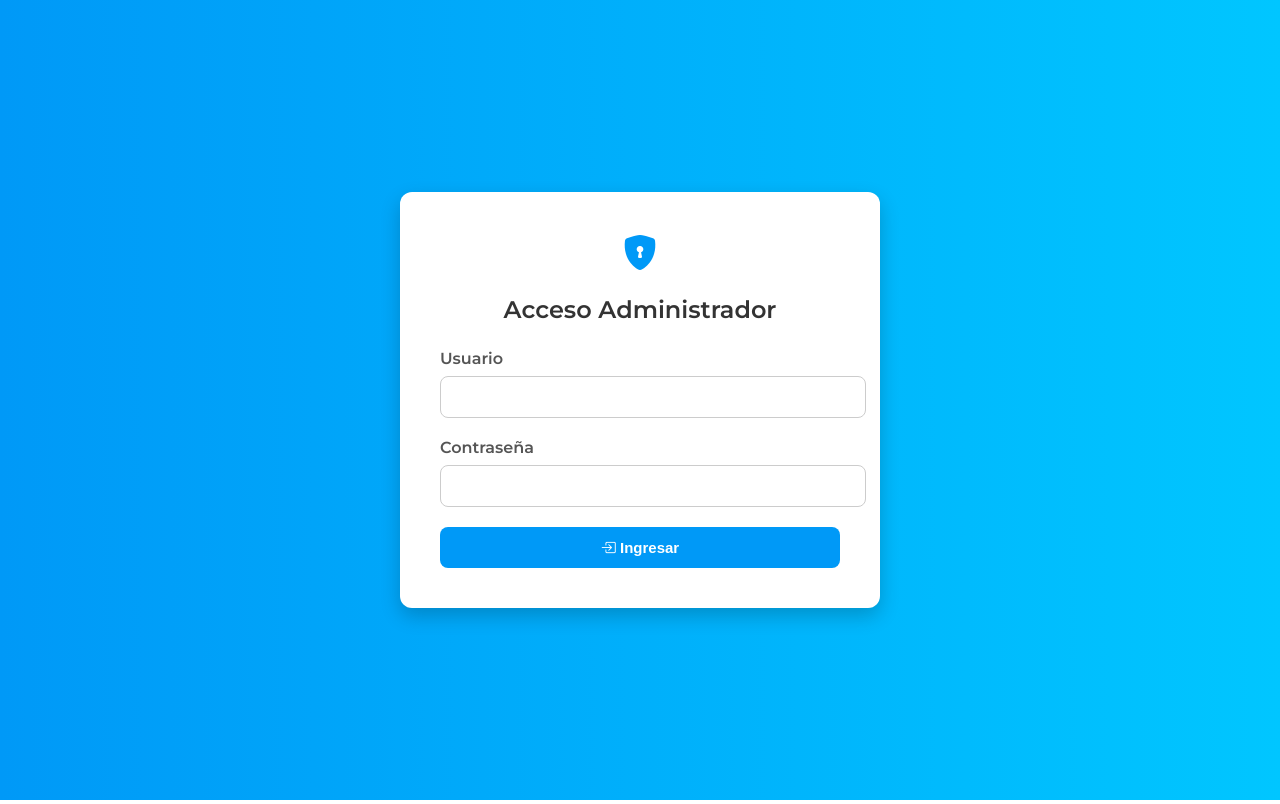
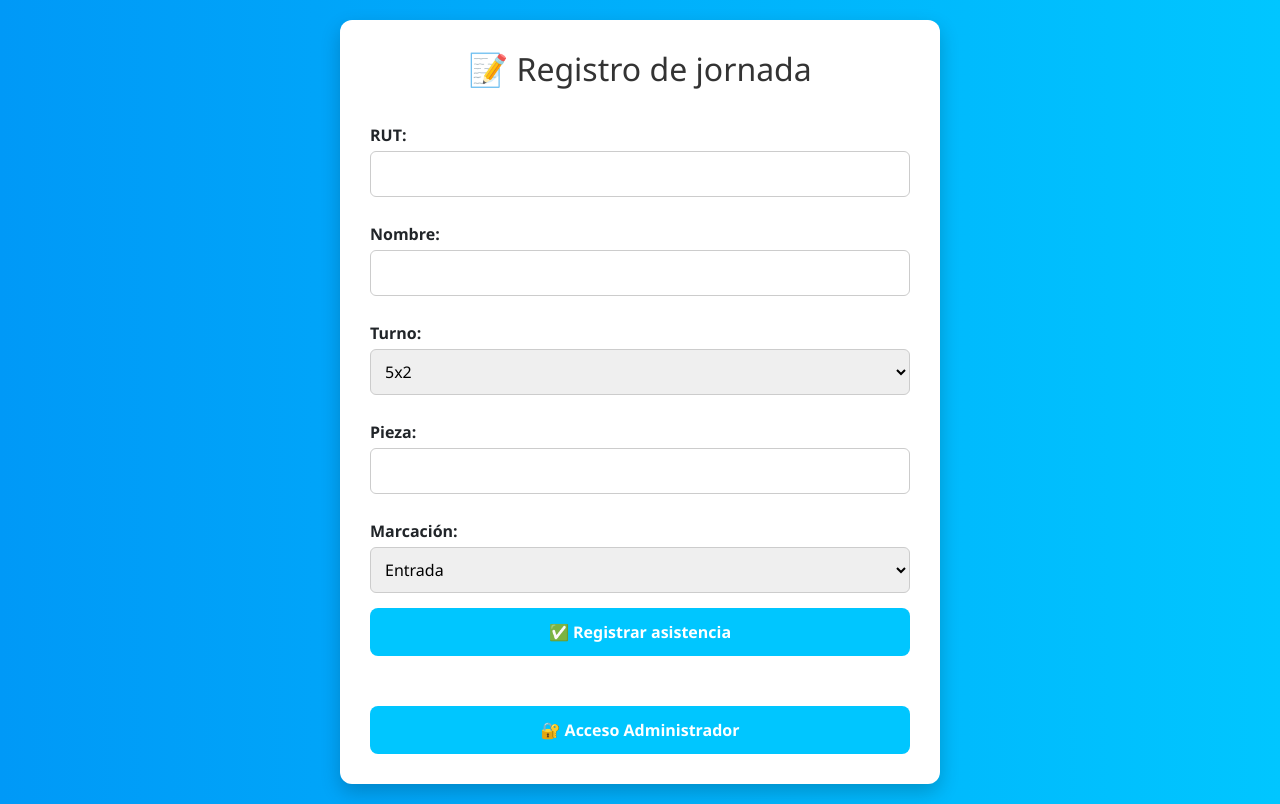
Before and after one commit to camiloreygadas/asistencia-qr, a Flask app: page / in a window 1280 px wide. Run offline with Flask 3, Linux system fonts and the light colour scheme.

Commit message:
Actualización de archivos

```diff
--- a/app.py
+++ b/app.py
@@ -1,15 +1,14 @@
-from flask import Flask, render_template, request, redirect, url_for, send_file
+from flask import Flask, render_template, request, redirect, send_file, url_for
 from flask_login import LoginManager, UserMixin, login_user, logout_user, login_required
 from datetime import datetime
-from io import BytesIO
 import pandas as pd
 import pytz
 import os
 
 app = Flask(__name__)
-app.secret_key = '280916'  # Cámbiala por una clave más segura
+app.secret_key = 'clave_segura_2025'
 
-# 🔐 Configuración Login
+# 🔐 Configuración de Login
 login_manager = LoginManager()
 login_manager.init_app(app)
 
@@ -18,19 +17,19 @@ class Usuario(UserMixin):
         self.id = id
 
 usuarios_validos = {
-    'admin': '280916'  # Cambia esto por tu clave real
+    'admin': 'super123'
 }
 
 @login_manager.user_loader
 def load_user(user_id):
     return Usuario(user_id)
 
-# 📝 Ruta para el formulario
+# 📝 Ruta de registro público
 @app.route('/')
 def formulario():
     return render_template('formulario.html')
 
-# 📌 Ruta para guardar el registro
+# 📥 Guardado de jornada
 @app.route('/registrar', methods=['POST'])
 def registrar():
     rut = request.form['rut']
@@ -45,17 +44,17 @@ def registrar():
     nuevo = pd.DataFrame([[rut, nombre, turno, pieza, tipo, fecha]],
                          columns=['RUT', 'Nombre', 'Turno', 'Pieza', 'Marcación', 'FechaHora'])
 
-    archivo_excel = 'registro.xlsx'
-    if os.path.exists(archivo_excel):
-        existente = pd.read_excel(archivo_excel)
+    archivo = 'registro.xlsx'
+    if os.path.exists(archivo):
+        existente = pd.read_excel(archivo)
         final = pd.concat([existente, nuevo], ignore_index=True)
     else:
         final = nuevo
 
-    final.to_excel(archivo_excel, index=False)
+    final.to_excel(archivo, index=False)
     return f"✅ Registro exitoso: {nombre} ({rut}) - {tipo} a las {fecha}"
 
-# 🔒 Ruta de login
+# 🔑 Login solo para descargar registros
 @app.route('/login', methods=['GET', 'POST'])
 def login():
     if request.method == 'POST':
@@ -68,24 +67,20 @@ def login():
             return "❌ Usuario o contraseña incorrecta."
     return render_template('login.html')
 
-# 🔓 Ruta de logout
+# 🚪 Cierre de sesión
 @app.route('/logout')
 @login_required
 def logout():
     logout_user()
     return redirect('/')
 
-# 📥 Ruta protegida para descargar el Excel
+# 📥 Descarga protegida del Excel
 @app.route('/descargar')
 @login_required
 def descargar_excel():
-    archivo_excel = 'registro.xlsx'
-    if os.path.exists(archivo_excel):
-        return send_file(archivo_excel, as_attachment=True)
+    archivo = 'registro.xlsx'
+    if os.path.exists(archivo):
+        return send_file(archivo, as_attachment=True)
     else:
         return "❌ No hay registros disponibles para descargar."
-
-# 🧪 Ejecutar localmente con debug
-if __name__ == '__main__':
-
     app.run(debug=True)
--- a/templates/formulario.html
+++ b/templates/formulario.html
@@ -2,108 +2,98 @@
 <html lang="es">
 <head>
   <meta charset="UTF-8">
-  <title>Acceso Administrador</title>
+  <title>Registro de jornada</title>
   <meta name="viewport" content="width=device-width, initial-scale=1.0">
-
-  <!-- Google Fonts + Icons -->
-  <link href="https://fonts.googleapis.com/css2?family=Montserrat:wght@400;600&display=swap" rel="stylesheet">
-  <link rel="stylesheet" href="https://cdn.jsdelivr.net/npm/bootstrap-icons@1.10.5/font/bootstrap-icons.css">
-
+  <link href="https://cdn.jsdelivr.net/npm/bootstrap@5.3.0/dist/css/bootstrap.min.css" rel="stylesheet">
   <style>
     body {
-      margin: 0;
       background: linear-gradient(to right, #0099f7, #00c6ff);
-      font-family: 'Montserrat', sans-serif;
-      display: flex;
-      height: 100vh;
-      align-items: center;
-      justify-content: center;
+      font-family: 'Segoe UI', sans-serif;
+      padding: 20px;
     }
-
     .form-container {
       background: white;
-      padding: 40px;
+      padding: 30px;
       border-radius: 12px;
       box-shadow: 0 8px 20px rgba(0, 0, 0, 0.2);
-      width: 100%;
-      max-width: 400px;
-      animation: fadeIn 1.2s ease-in-out;
+      max-width: 600px;
+      margin: auto;
+      animation: fadeIn 1s ease-in-out;
     }
-
+    @keyframes fadeIn {
+      from { opacity: 0; transform: translateY(-20px); }
+      to { opacity: 1; transform: translateY(0); }
+    }
     h2 {
       text-align: center;
       margin-bottom: 25px;
-      font-weight: 600;
       color: #333;
     }
-
     label {
-      display: block;
-      margin-bottom: 8px;
       font-weight: 600;
-      color: #555;
+      margin-top: 10px;
     }
-
-    input[type="text"],
-    input[type="password"] {
+    input, select {
       width: 100%;
-      padding: 12px;
-      margin-bottom: 20px;
+      padding: 10px;
+      margin-top: 4px;
+      margin-bottom: 15px;
+      border-radius: 6px;
       border: 1px solid #ccc;
-      border-radius: 8px;
-      font-size: 14px;
-      transition: box-shadow 0.3s;
     }
-
-    input:focus {
-      outline: none;
-      box-shadow: 0 0 5px #0099f7;
-    }
-
     button {
       width: 100%;
-      background-color: #0099f7;
+      background-color: #00c6ff;
       color: white;
       padding: 12px;
-      font-weight: bold;
       border: none;
       border-radius: 8px;
-      cursor: pointer;
-      font-size: 15px;
+      font-weight: bold;
       transition: background-color 0.3s;
     }
-
     button:hover {
-      background-color: #007acc;
+      background-color: #007bff;
     }
-
-    .icon-login {
-      display: flex;
-      justify-content: center;
-      font-size: 35px;
-      color: #0099f7;
-      margin-bottom: 10px;
-    }
-
-    @keyframes fadeIn {
-      from { opacity: 0; transform: translateY(-30px); }
-      to { opacity: 1; transform: translateY(0); }
+    .admin-access {
+      margin-top: 30px;
+      text-align: center;
     }
   </style>
 </head>
 <body>
   <div class="form-container">
-    <div class="icon-login"><i class="bi bi-shield-lock-fill"></i></div>
-    <h2>Acceso Administrador</h2>
-    <form method="POST">
-      <label for="usuario">Usuario</label>
-      <input type="text" id="usuario" name="usuario" required>
+    <h2>📝 Registro de jornada</h2>
+    <form action="/registrar" method="POST">
+      <label for="rut">RUT:</label>
+      <input type="text" id="rut" name="rut" required>
 
-      <label for="clave">Contraseña</label>
-      <input type="password" id="clave" name="clave" required>
+      <label for="nombre">Nombre:</label>
+      <input type="text" id="nombre" name="nombre" required>
 
-      <button type="submit"><i class="bi bi-box-arrow-in-right"></i> Ingresar</button>
+      <label for="turno">Turno:</label>
+      <select id="turno" name="turno" required>
+        <option value="5x2">5x2</option>
+        <option value="14x14">14x14</option>
+        <option value="7x7">7x7</option>
+      </select>
+
+      <label for="pieza">Pieza:</label>
+      <input type="text" id="pieza" name="pieza" required>
+
+      <label for="tipo">Marcación:</label>
+      <select id="tipo" name="tipo" required>
+        <option value="Entrada">Entrada</option>
+        <option value="Salida">Salida</option>
+      </select>
+
+      <button type="submit">✅ Registrar asistencia</button>
     </form>
+
+    <div class="admin-access">
+      <a href="/login">
+        <button style="margin-top:20px;">🔐 Acceso Administrador</button>
+      </a>
+    </div>
   </div>
 </body>
 </html>
```
Also changed, not shown: templates/login.html (+44 -16 lines).
